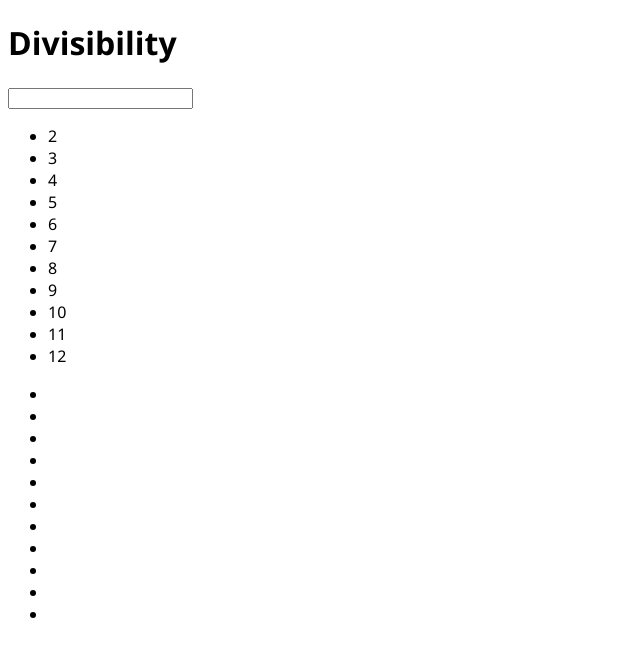
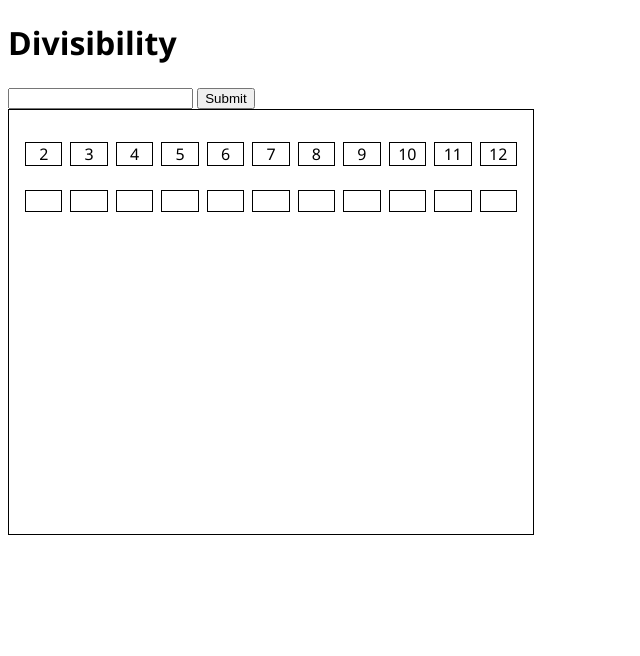
Before and after one commit to deymdaniel/Number-Theory-Website, a plain HTML site: page index.html in a window 1280 px wide. Shown: the whole page, without its empty margins (0-640 px from the left). Drawn offline with Linux system fonts and the light colour scheme.

Commit message:
added divisibility funtionality

```diff
--- a/index.html
+++ b/index.html
@@ -5,13 +5,16 @@
     <meta name="viewport" content="width=device-width, initial-scale=1.0" />
     <title>Number Theory</title>
     <link rel="stylesheet" href="styles.css" />
+    <script src="script.js" defer></script>
   </head>
   <body>
     <div class="divisibility">
       <h1>Divisibility</h1>
-      <input type="number" name="divisibility1" id="" />
-      <div>
-        <ul>
+      <p id="p1"></p>
+      <input type="number" name="divisibility1" id="num" />
+      <input type="submit" name="" id="submit" />
+      <div class="divisibilityBody">
+        <ul class="numList">
           <li>2</li>
           <li>3</li>
           <li>4</li>
@@ -24,18 +27,18 @@
           <li>11</li>
           <li>12</li>
         </ul>
-        <ul>
-          <li></li>
-          <li></li>
-          <li></li>
-          <li></li>
-          <li></li>
-          <li></li>
-          <li></li>
-          <li></li>
-          <li></li>
-          <li></li>
-          <li></li>
+        <ul class="resultList">
+          <li class="check2"></li>
+          <li class="check3"></li>
+          <li class="check4"></li>
+          <li class="check5"></li>
+          <li class="check6"></li>
+          <li class="check7"></li>
+          <li class="check8"></li>
+          <li class="check9"></li>
+          <li class="check10"></li>
+          <li class="check11"></li>
+          <li class="check12"></li>
         </ul>
       </div>
     </div>
--- /dev/null
+++ b/script.js
@@ -0,0 +1,21 @@
+for (let i = 0; i <= 12; i++) {}
+
+const submit = document.getElementById("submit");
+
+submit.onclick = function () {
+  //   for (let i = 2; i <= 12; i++) {
+  //     let numCheck = document.querySelector(".check" + i);
+  //   }
+
+  const num = document.getElementById("num").value;
+
+  for (let i = 2; i <= 12; i++) {
+    let numCheck = document.querySelector(".check" + i);
+    numCheck.innerHTML = "";
+    if (num % i == 0) {
+      numCheck.append("/");
+    } else {
+      numCheck.append("X");
+    }
+  }
+};
--- a/styles.css
+++ b/styles.css
@@ -1,3 +1,36 @@
 body {
   font-family: "Segoe UI", Tahoma, Geneva, Verdana, sans-serif;
 }
+
+.divisibilityBody {
+  border: 1px solid;
+  width: 500px;
+  height: 400px;
+  padding: 12px;
+}
+
+.numList {
+  display: flex;
+  padding: 0;
+}
+.numList > li {
+  flex: 1;
+  list-style-type: none;
+  border: 1px solid;
+  text-align: center;
+  margin: 4px;
+}
+
+.resultList {
+  display: flex;
+  padding: 0;
+}
+
+.resultList > li {
+  flex: 1;
+  border: 1px solid;
+  list-style-type: none;
+  height: 20px;
+  text-align: center;
+  margin: 4px;
+}
```
Also changed, not shown: script..js (deleted).
